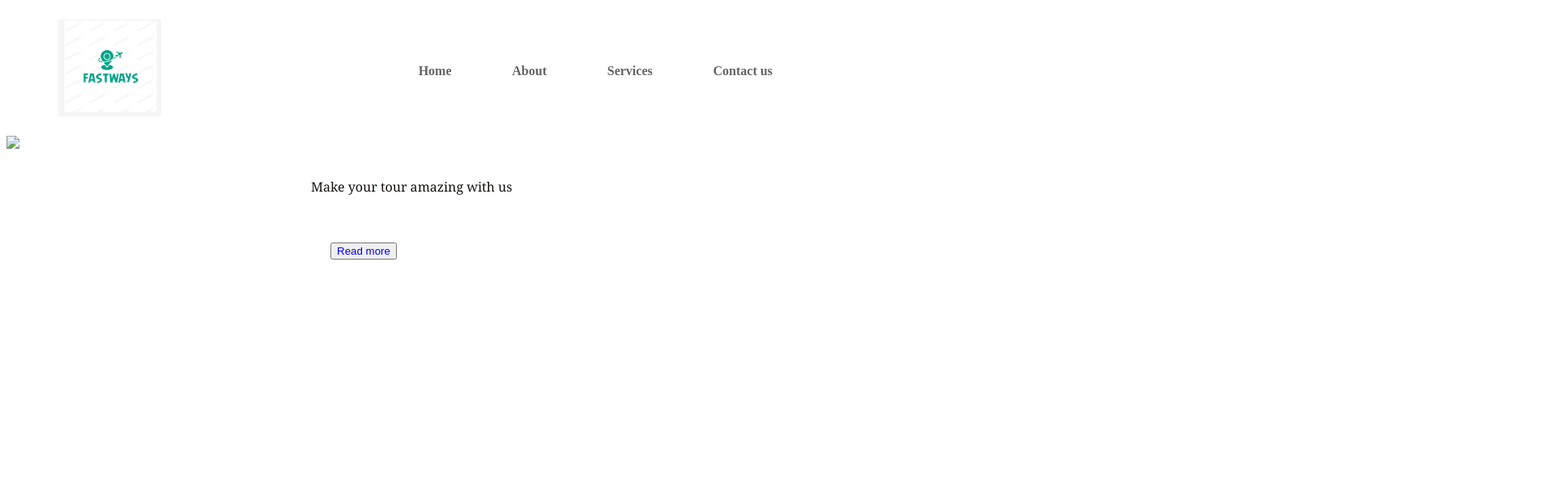
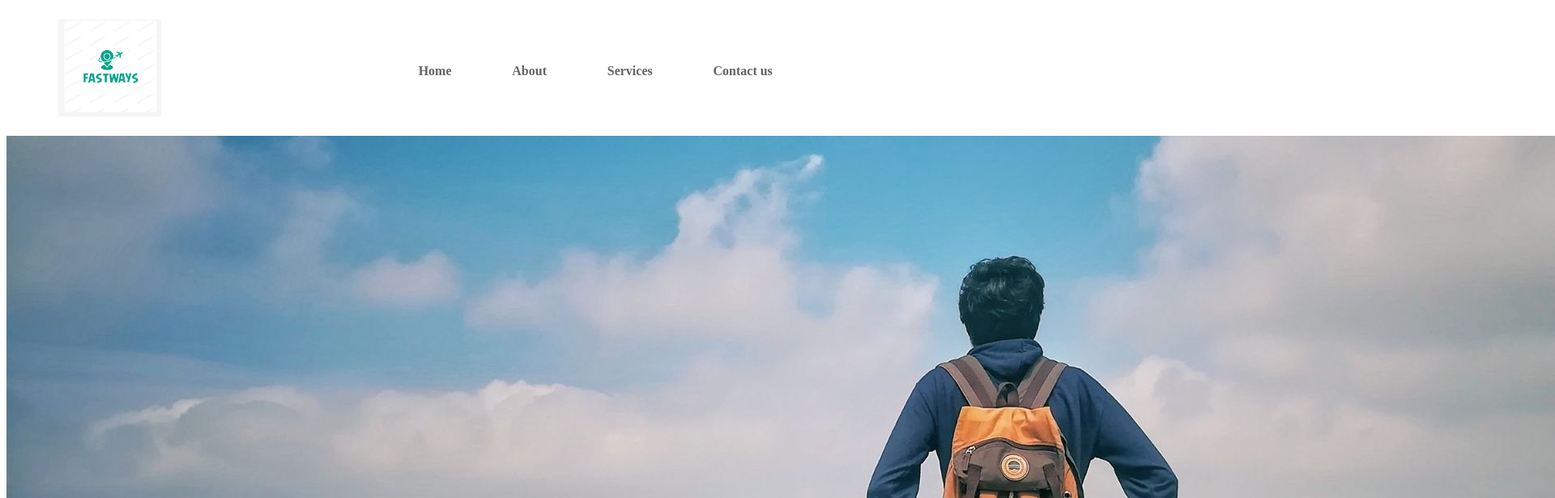
Before and after one commit to vinayjanjirala/travelling, a plain HTML site: page index.html in a window 1280 px wide. Shown: the top 616 px of the page at 81% size, 1920 px wide, since content can reach past the window. Drawn offline with Linux system fonts and the light colour scheme.

Commit message:
Add files via upload

```diff
--- a/index.html
+++ b/index.html
@@ -59,13 +59,13 @@
         }
         #button{
             align-items: center;
-            margin-left: 50vh;
+            margin-left: 80vh;
             color: blue;
             height: vh;
         }
         #layout{
             align-items: center;
-            width: 100%;
+            width: 90%;
             display: flex;
         }
 
@@ -93,7 +93,7 @@
     </nav>
     <div id = "layout">
 
-        <img src="./Travel.jpg.crdownload">
+        <img src="./Travel.jpg">
 
 
 
```
Also changed, not shown: Travel.jpg (added).
